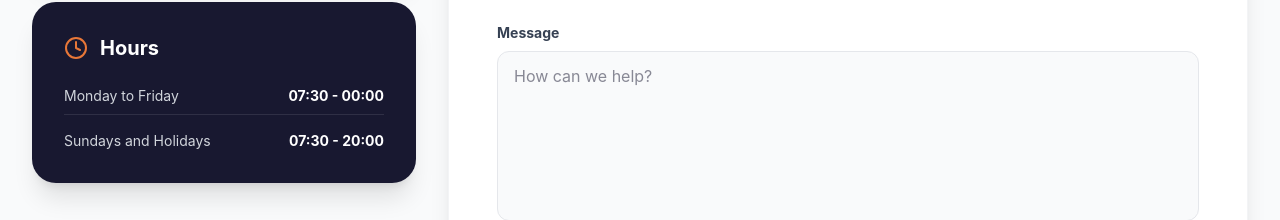
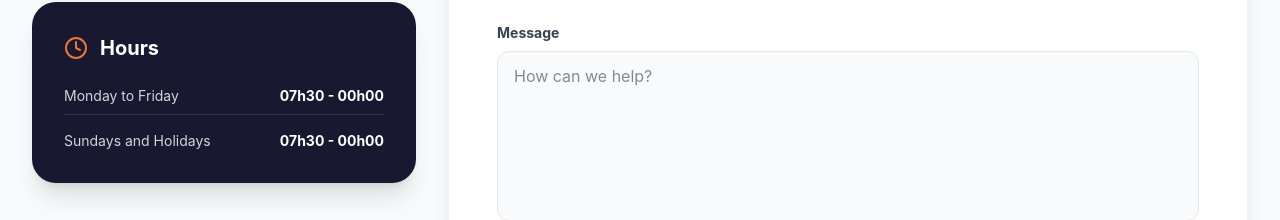
Before and after one commit to Santosha17/ClubePadelCaldas, a Next.js app: page /en/contactos in a window 1280 px wide. Shown: the part 657-877 px from the top of the page. Built offline with nearby package versions, Linux system fonts and the light colour scheme.

Commit message:
fix horario de funcionamento

```diff
--- a/src/app/[locale]/contactos/page.tsx
+++ b/src/app/[locale]/contactos/page.tsx
@@ -128,11 +128,11 @@ export default function Contactos() {
                             <ul className="space-y-4 text-sm">
                                 <li className="flex justify-between items-center border-b border-white/10 pb-2">
                                     <span className="text-gray-300">{t('schedule.weekdays')}</span>
-                                    <span className="font-bold">07:30 - 00:00</span>
+                                    <span className="font-bold">07h30 - 00h00</span>
                                 </li>
                                 <li className="flex justify-between items-center">
                                     <span className="text-gray-300">{t('schedule.sundays')}</span>
-                                    <span className="font-bold">07:30 - 20:00</span>
+                                    <span className="font-bold">07h30 - 00h00</span>
                                 </li>
                             </ul>
                         </div>
```
